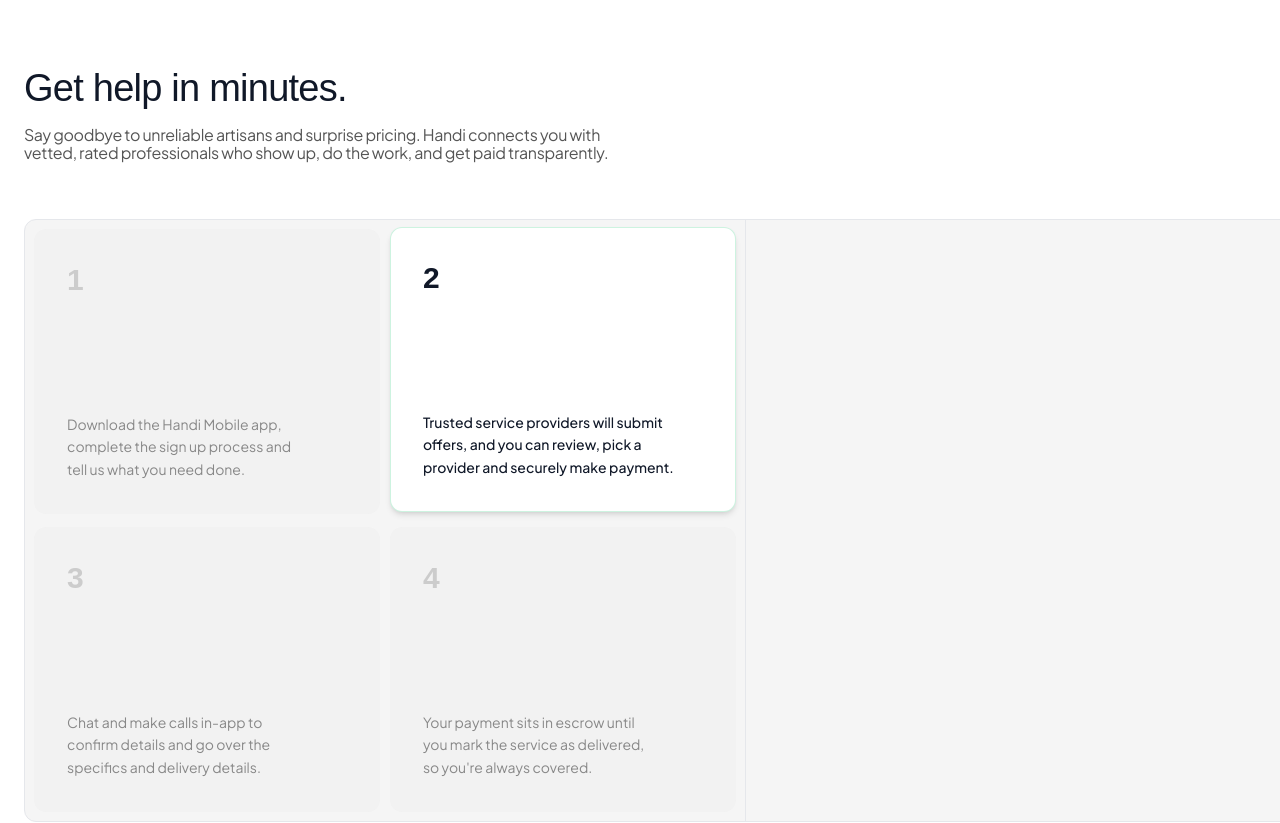
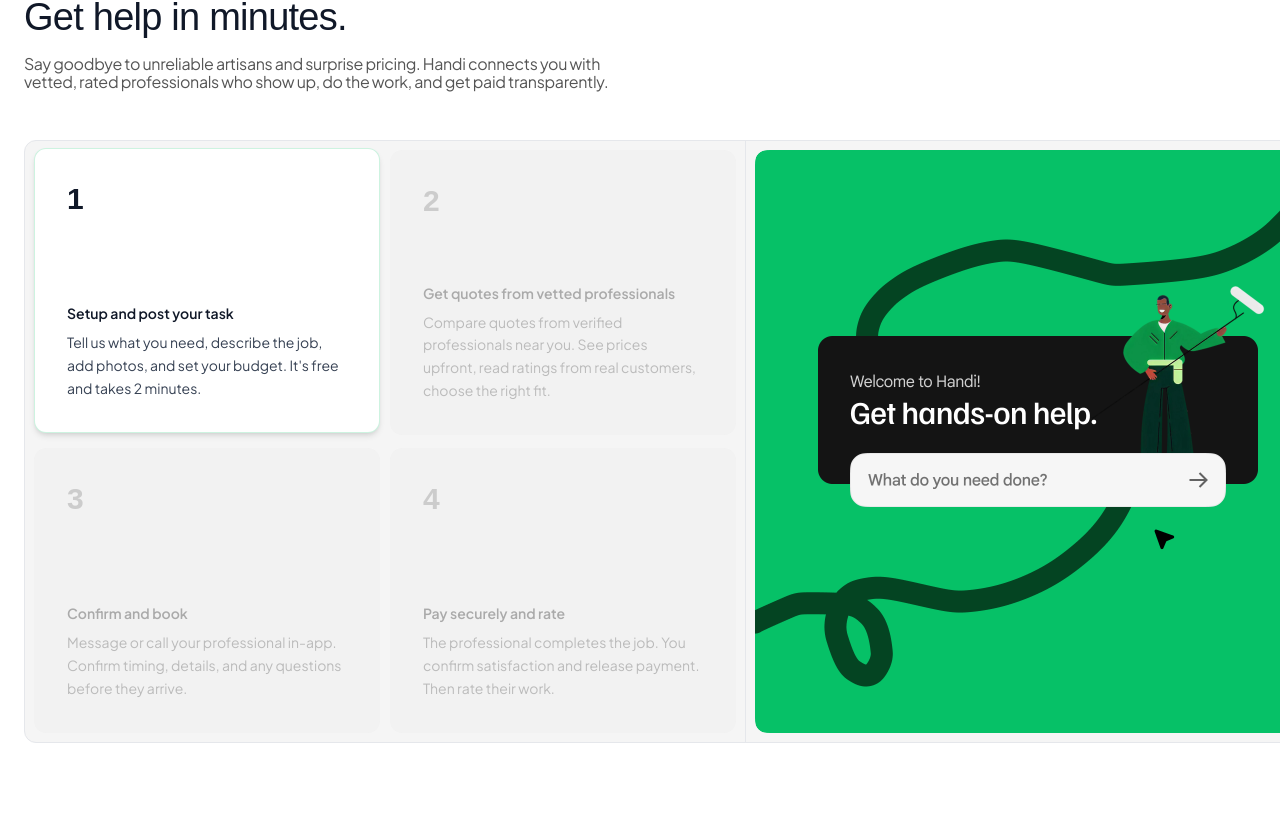
Before and after one commit to Azeez-Abiola/Handi-landing-page, a React (Vite) app: page / in a window 1280 px wide. Shown: the part 1684-2507 px from the top of the page. Built offline with nearby package versions, Linux system fonts and the light colour scheme; a web font is replaced by a local one.

Commit message:
Steps: scroll-jacking reveal on desktop, updated card content

```diff
--- a/src/components/Steps.jsx
+++ b/src/components/Steps.jsx
@@ -1,63 +1,200 @@
 import { useState, useEffect, useRef } from 'react';
-import ScrollReveal from './ScrollReveal';
-
-export default function Steps() {
-  const [activeStep, setActiveStep] = useState(1);
-  const autoRotateInterval = useRef(null);
 
 const stepsData = [
   {
     id: 1,
     num: "1",
-      desc: <>Download the Handi Mobile app,<br />complete the sign up process and<br />tell us what you need done.</>
+    title: "Setup and post your task",
+    desc: "Tell us what you need, describe the job, add photos, and set your budget. It's free and takes 2 minutes.",
   },
   {
     id: 2,
     num: "2",
-      desc: <>Trusted service providers will submit<br />offers, and you can review, pick a<br />provider and securely make payment.</>
+    title: "Get quotes from vetted professionals",
+    desc: "Compare quotes from verified professionals near you. See prices upfront, read ratings from real customers, choose the right fit.",
   },
   {
     id: 3,
     num: "3",
-      desc: <>Chat and make calls in-app to<br />confirm details and go over the<br />specifics and delivery details.</>
+    title: "Confirm and book",
+    desc: "Message or call your professional in-app. Confirm timing, details, and any questions before they arrive.",
   },
   {
     id: 4,
     num: "4",
-      desc: <>Your payment sits in escrow until<br />you mark the service as delivered,<br />so you're always covered.</>
-    }
+    title: "Pay securely and rate",
+    desc: "The professional completes the job. You confirm satisfaction and release payment. Then rate their work.",
+  },
 ];
 
-  const startAutoRotation = () => {
-    stopAutoRotation();
-    autoRotateInterval.current = setInterval(() => {
-      setActiveStep((prev) => (prev % 4) + 1);
-    }, 6000);
+/* ─── Mobile card (click / auto-rotate) ─────────────────────── */
+function MobileSteps({ activeStep, onStepClick }) {
+  return (
+    <div className="flex flex-col gap-4 border border-gray-200 rounded-xl overflow-hidden bg-[#F5F5F5]">
+      <div className="grid grid-cols-2 gap-[10px] p-[9px]">
+        {stepsData.map((step) => {
+          const isActive = activeStep === step.id;
+          return (
+            <div
+              key={step.id}
+              onClick={() => onStepClick(step.id)}
+              style={{ borderRadius: '12px', minHeight: '180px' }}
+              className={`p-5 flex flex-col justify-between cursor-pointer transition-all duration-500 border ${
+                isActive
+                  ? 'bg-white border-[#06C167]/20 shadow-md'
+                  : 'bg-[#F2F2F2] border-transparent'
+              }`}
+            >
+              <span className={`font-heading font-semibold text-2xl transition-colors duration-300 ${isActive ? 'text-gray-900' : 'text-[#ccc]'}`}>
+                {step.num}
+              </span>
+              <div>
+                <p className={`font-body text-xs font-semibold mb-1 transition-colors duration-300 ${isActive ? 'text-gray-900' : 'text-[#888]'}`}>
+                  {step.title}
+                </p>
+                <p className={`font-body text-[11px] leading-relaxed transition-colors duration-300 ${isActive ? 'text-gray-700' : 'text-[#aaa]'}`}>
+                  {step.desc}
+                </p>
+              </div>
+            </div>
+          );
+        })}
+      </div>
+      <div className="h-px bg-gray-200 mx-[9px]" />
+      <div className="p-[9px]">
+        <img
+          key={activeStep}
+          src={`/images/get-help-images/card-${activeStep}.png`}
+          alt={`Step ${activeStep}`}
+          draggable="false"
+          className="w-full rounded-xl object-cover fade-swap"
+          style={{ height: '280px' }}
+        />
+      </div>
+    </div>
+  );
+}
+
+/* ─── Desktop card grid ──────────────────────────────────────── */
+function DesktopSteps({ activeStep }) {
+  return (
+    <div
+      className="flex bg-[#F5F5F5] border border-gray-200 rounded-xl overflow-hidden"
+      style={{ width: '1301px' }}
+    >
+      <div
+        style={{
+          display: 'grid',
+          gridTemplateColumns: '346.08px 346.08px',
+          columnGap: '9.84px',
+          rowGap: '13px',
+          padding: '9px',
+          flexShrink: 0,
+        }}
+      >
+        {stepsData.map((step) => {
+          const isActive = activeStep === step.id;
+          return (
+            <div
+              key={step.id}
+              style={{ height: '285px', borderRadius: '12px' }}
+              className={`p-8 flex flex-col justify-between transition-all duration-500 border ${
+                isActive
+                  ? 'bg-white border-[#06C167]/20 shadow-md -translate-y-0.5'
+                  : 'bg-[#F2F2F2] border-transparent'
+              }`}
+            >
+              <span className={`font-heading font-semibold text-3xl transition-colors duration-300 ${isActive ? 'text-gray-900' : 'text-[#ccc]'}`}>
+                {step.num}
+              </span>
+              <div>
+                <p className={`font-body text-sm font-semibold mb-2 transition-colors duration-300 ${isActive ? 'text-gray-900' : 'text-[#aaa]'}`}>
+                  {step.title}
+                </p>
+                <p className={`font-body text-sm leading-relaxed transition-colors duration-300 ${isActive ? 'text-gray-700' : 'text-[#bbb]'}`}>
+                  {step.desc}
+                </p>
+              </div>
+            </div>
+          );
+        })}
+      </div>
+
+      <div className="bg-gray-200 self-stretch flex-shrink-0" style={{ width: '1px' }} />
+
+      <img
+        key={`d-${activeStep}`}
+        src={`/images/get-help-images/card-${activeStep}.png`}
+        alt={`Step ${activeStep}`}
+        draggable="false"
+        className="flex-shrink-0 object-cover fade-swap"
+        style={{ width: '561px', height: '583px', margin: '9px', borderRadius: '12px' }}
+      />
+    </div>
+  );
+}
+
+/* ─── Main component ─────────────────────────────────────────── */
+export default function Steps() {
+  const [activeStep, setActiveStep] = useState(1);
+  const [isDesktop, setIsDesktop] = useState(false);
+  const containerRef = useRef(null);
+  const autoRotateRef = useRef(null);
+
+  /* Detect desktop */
+  useEffect(() => {
+    const check = () => setIsDesktop(window.innerWidth >= 1024);
+    check();
+    window.addEventListener('resize', check);
+    return () => window.removeEventListener('resize', check);
+  }, []);
+
+  /* ── Desktop: scroll-driven step reveal ─── */
+  useEffect(() => {
+    if (!isDesktop) return;
+
+    const handleScroll = () => {
+      if (!containerRef.current) return;
+      const rect = containerRef.current.getBoundingClientRect();
+      const containerH = containerRef.current.offsetHeight;
+      const vpH = window.innerHeight;
+      const maxScroll = containerH - vpH;
+      if (maxScroll <= 0) return;
+      const scrolledIn = Math.max(0, -rect.top);
+      const progress = Math.min(1, scrolledIn / maxScroll);
+      // Map 0→1 into steps 1→4 with equal bands
+      const idx = Math.min(3, Math.floor(progress * 4));
+      setActiveStep(idx + 1);
     };
 
-  const stopAutoRotation = () => {
-    if (autoRotateInterval.current) {
-      clearInterval(autoRotateInterval.current);
+    window.addEventListener('scroll', handleScroll, { passive: true });
+    handleScroll();
+    return () => window.removeEventListener('scroll', handleScroll);
+  }, [isDesktop]);
+
+  /* ── Mobile: auto-rotate every 5 s ─── */
+  useEffect(() => {
+    if (isDesktop) {
+      clearInterval(autoRotateRef.current);
+      return;
     }
+    autoRotateRef.current = setInterval(() => {
+      setActiveStep(prev => (prev % 4) + 1);
+    }, 5000);
+    return () => clearInterval(autoRotateRef.current);
+  }, [isDesktop]);
+
+  const handleMobileClick = (id) => {
+    setActiveStep(id);
+    clearInterval(autoRotateRef.current);
+    autoRotateRef.current = setInterval(() => {
+      setActiveStep(prev => (prev % 4) + 1);
+    }, 5000);
   };
 
-  useEffect(() => {
-    startAutoRotation();
-    return () => stopAutoRotation();
-  }, []);
-
-  const handleStepClick = (id) => {
-    setActiveStep(id);
-    startAutoRotation(); // reset interval timer on click
-  };
-
-  return (
-    <section className="bg-white pt-24 pb-16">
-      <div className="max-w-[1380px] mx-auto px-6">
-
-        {/* Intro copy */}
-        <ScrollReveal>
-          <div className="mb-10 md:mb-14">
+  /* ── Shared intro ─── */
+  const Intro = () => (
+    <div className="mb-8 md:mb-12">
       <h2 className="font-heading font-medium text-2xl md:text-[38px] text-gray-900 tracking-[-0.02em] mb-3">
         Get help in minutes.
       </h2>
@@ -75,100 +212,33 @@
         Say goodbye to unreliable artisans and surprise pricing. Handi connects you with vetted, rated professionals who show up, do the work, and get paid transparently.
       </p>
     </div>
-        </ScrollReveal>
+  );
 
-        {/* Mobile: stacked layout. Desktop: side-by-side with fixed widths */}
-        <ScrollReveal delay={100}>
-
-          {/* ── MOBILE layout ── */}
-          <div className="lg:hidden flex flex-col gap-4 border border-gray-200 rounded-xl overflow-hidden bg-[#F5F5F5]">
-            <div className="grid grid-cols-2 gap-[10px] p-[9px]">
-              {stepsData.map((step) => {
-                const isActive = activeStep === step.id;
+  /* ── MOBILE render (no scroll-jacking) ─── */
+  if (!isDesktop) {
     return (
-                  <div
-                    key={step.id}
-                    onClick={() => handleStepClick(step.id)}
-                    style={{ borderRadius: '12px', minHeight: '180px' }}
-                    className={`p-5 flex flex-col justify-between cursor-pointer transition-all duration-500 border ${
-                      isActive
-                        ? 'bg-white border-[#06C167]/20 shadow-md'
-                        : 'bg-[#F2F2F2] border-transparent'
-                    }`}
-                  >
-                    <span className={`font-heading font-semibold text-2xl transition-colors duration-300 ${
-                      isActive ? 'text-gray-900' : 'text-[#ccc]'
-                    }`}>{step.num}</span>
-                    <p className={`font-body text-xs leading-relaxed transition-colors duration-300 ${
-                      isActive ? 'text-gray-900 font-medium' : 'text-[#888]'
-                    }`}>{step.desc}</p>
-                  </div>
-                );
-              })}
-            </div>
-            <div className="h-px bg-gray-200 mx-[9px]" />
-            <div className="p-[9px]">
-              <img
-                key={activeStep}
-                src={`/images/get-help-images/card-${activeStep}.png`}
-                alt={`Step ${activeStep} illustration`}
-                draggable="false"
-                className="w-full rounded-xl object-cover fade-swap"
-                style={{ height: '280px' }}
-              />
-            </div>
-          </div>
-
-          {/* ── DESKTOP layout ── */}
-          <div className="hidden lg:flex bg-[#F5F5F5] border border-gray-200 rounded-xl overflow-hidden" style={{ width: '1301px' }}>
-            <div
-              style={{
-                display: 'grid',
-                gridTemplateColumns: '346.08px 346.08px',
-                columnGap: '9.84px',
-                rowGap: '13px',
-                padding: '9px',
-                flexShrink: 0,
-              }}
-            >
-              {stepsData.map((step) => {
-                const isActive = activeStep === step.id;
-                return (
-                  <div
-                    key={step.id}
-                    onClick={() => handleStepClick(step.id)}
-                    onMouseEnter={stopAutoRotation}
-                    onMouseLeave={startAutoRotation}
-                    style={{ height: '285px', borderRadius: '12px' }}
-                    className={`p-8 flex flex-col justify-between cursor-pointer transition-all duration-500 border ${
-                      isActive
-                        ? 'bg-white border-[#06C167]/20 shadow-md -translate-y-0.5'
-                        : 'bg-[#F2F2F2] border-transparent hover:bg-gray-100'
-                    }`}
-                  >
-                    <span className={`font-heading font-semibold text-3xl transition-colors duration-300 ${
-                      isActive ? 'text-gray-900' : 'text-[#ccc]'
-                    }`}>{step.num}</span>
-                    <p className={`font-body text-sm leading-relaxed transition-colors duration-300 ${
-                      isActive ? 'text-gray-900 font-medium' : 'text-[#888]'
-                    }`}>{step.desc}</p>
-                  </div>
-                );
-              })}
-            </div>
-            <div className="bg-gray-200 self-stretch flex-shrink-0" style={{ width: '1px' }} />
-            <img
-              key={`d-${activeStep}`}
-              src={`/images/get-help-images/card-${activeStep}.png`}
-              alt={`Step ${activeStep} illustration`}
-              draggable="false"
-              className="flex-shrink-0 object-cover fade-swap"
-              style={{ width: '561px', height: '583px', margin: '9px', borderRadius: '12px' }}
-            />
-          </div>
-
-        </ScrollReveal>
+      <section className="bg-white pt-20 pb-16">
+        <div className="max-w-[1380px] mx-auto px-6">
+          <Intro />
+          <MobileSteps activeStep={activeStep} onStepClick={handleMobileClick} />
         </div>
       </section>
     );
   }
+
+  /* ── DESKTOP render (scroll-jacking) ─── */
+  // Container height = 500vh → 400vh scroll space → 100vh per step
+  return (
+    <div ref={containerRef} style={{ height: '500vh' }}>
+      <div
+        className="sticky top-0 bg-white overflow-hidden flex flex-col justify-center"
+        style={{ height: '100vh' }}
+      >
+        <div className="max-w-[1380px] mx-auto px-6 w-full">
+          <Intro />
+          <DesktopSteps activeStep={activeStep} />
+        </div>
+      </div>
+    </div>
+  );
+}
```
Lines whose indentation alone changed are shown as unchanged.
